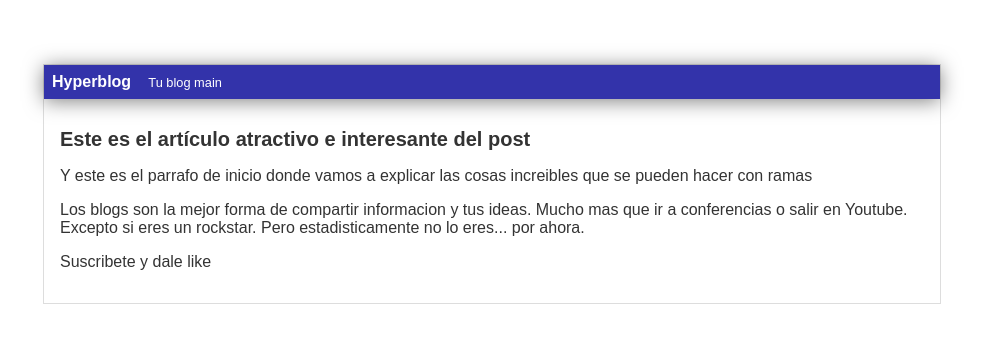
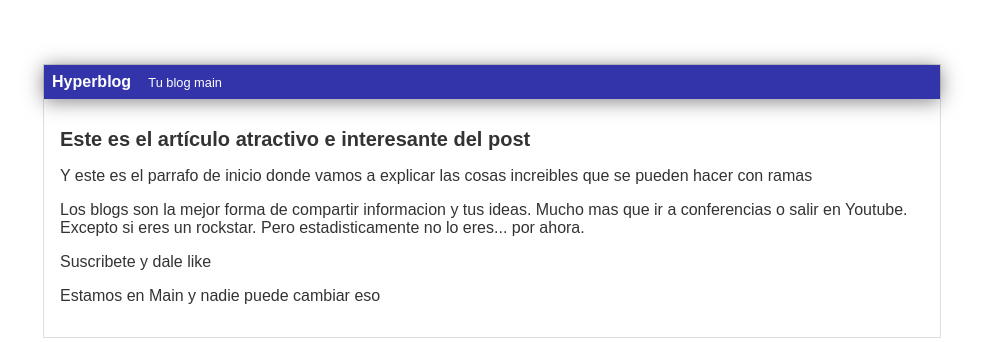
Before and after one commit to oscarmaciasc/Hyperblog, a plain HTML site: page index.html in a window 1280 px wide. Shown: the whole page, without its empty margins (148-1131 px from the left). Drawn offline with Linux system fonts and the light colour scheme.

Commit message:
Add paragraph to main

```diff
--- a/index.html
+++ b/index.html
@@ -20,6 +20,7 @@
             <p>Y este es el parrafo de inicio donde vamos a explicar las cosas increibles que se pueden hacer con ramas</p>
             <p>Los blogs son la mejor forma de compartir informacion y tus ideas. Mucho mas que ir a conferencias o salir en Youtube. Excepto si eres un rockstar. Pero estadisticamente no lo eres... por ahora.</p>
             <p>Suscribete y dale like</p>
+            <p>Estamos en Main y nadie puede cambiar eso</p>
         </div>
     </div>
 </body>
```
